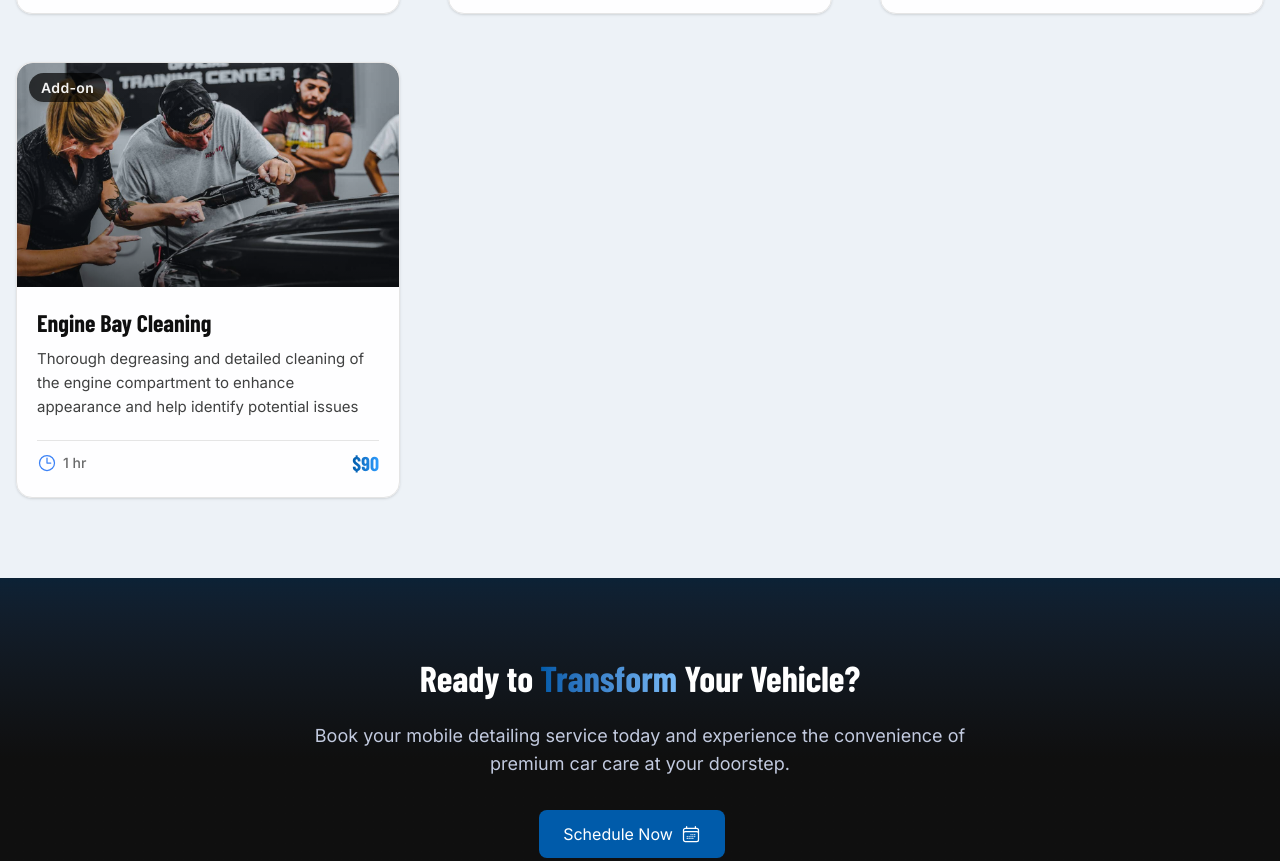
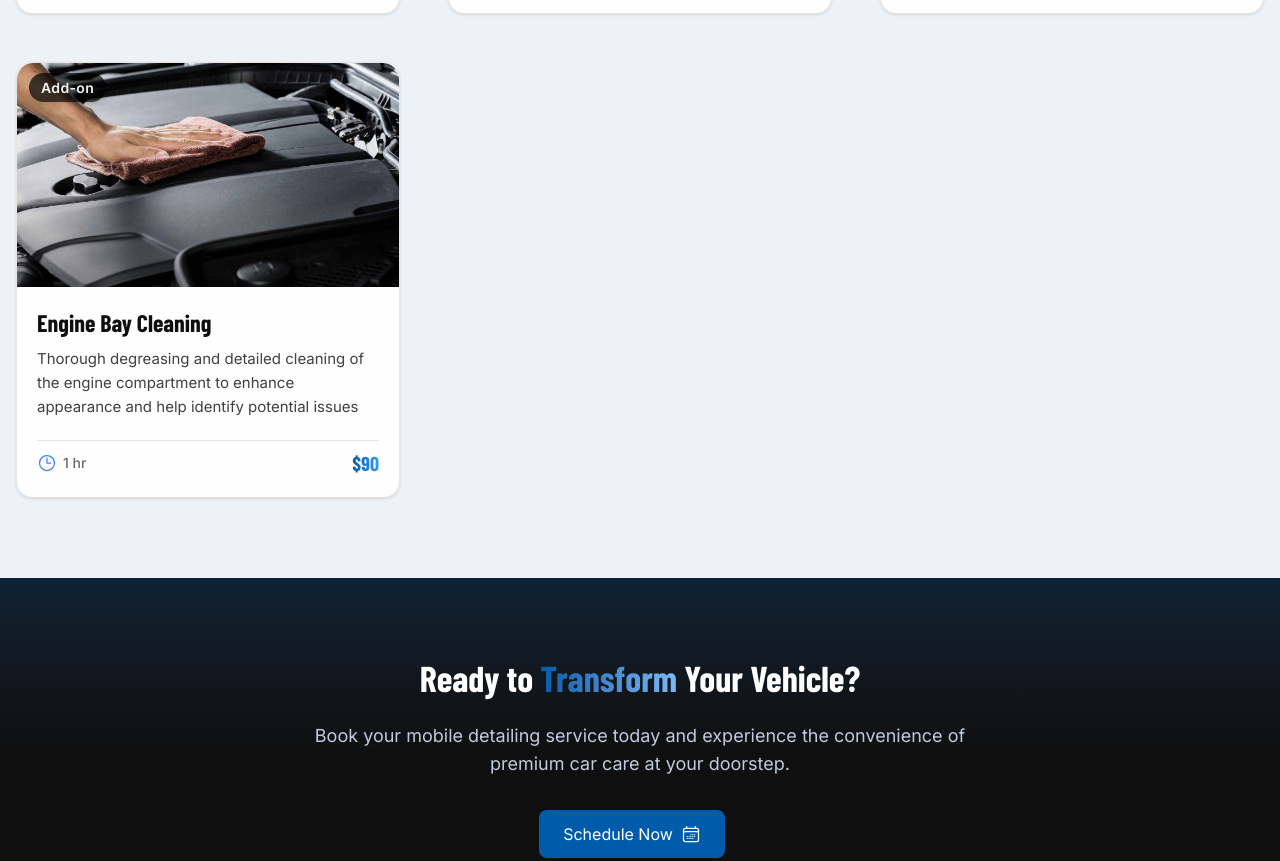
Before and after one commit to drivenstagedetailing25-web/driven-stage-detailing-website, an Astro site: page /services in a window 1280 px wide. Shown: the part 2467-3328 px from the top of the page. Built offline with nearby package versions, Linux system fonts and the light colour scheme; Astro itself is replaced by a stand-in of ours.

Commit message:
Update individual services images

```diff
--- a/src/pages/services/index.astro
+++ b/src/pages/services/index.astro
@@ -112,7 +112,7 @@ const individualServices = [
     title: 'Engine Bay Cleaning',
     description:
       'Thorough degreasing and detailed cleaning of the engine compartment to enhance appearance and help identify potential issues sooner.',
-    image: '/images/services/premium-exterior.jpg',
+    image: '/images/services/individual/engine-bay-cleaning.jpg',
     alt: 'Engine Bay Cleaning Service',
     price: '$90',
     duration: '1 hr',
```
Also changed, not shown: public/images/services/individual/engine-bay-cleaning.jpg (added), public/images/services/individual/exterior-black-trim-restoration.jpg, public/images/services/individual/headlight-restoration.jpg, public/images/services/individual/pet-hair-extraction.jpg, public/images/services/individual/steam-and-shampoo-carpet.jpg, public/images/services/individual/steam-and-shampoo-seats.jpg, public/images/services/individual/water-spot-removal.jpg.
